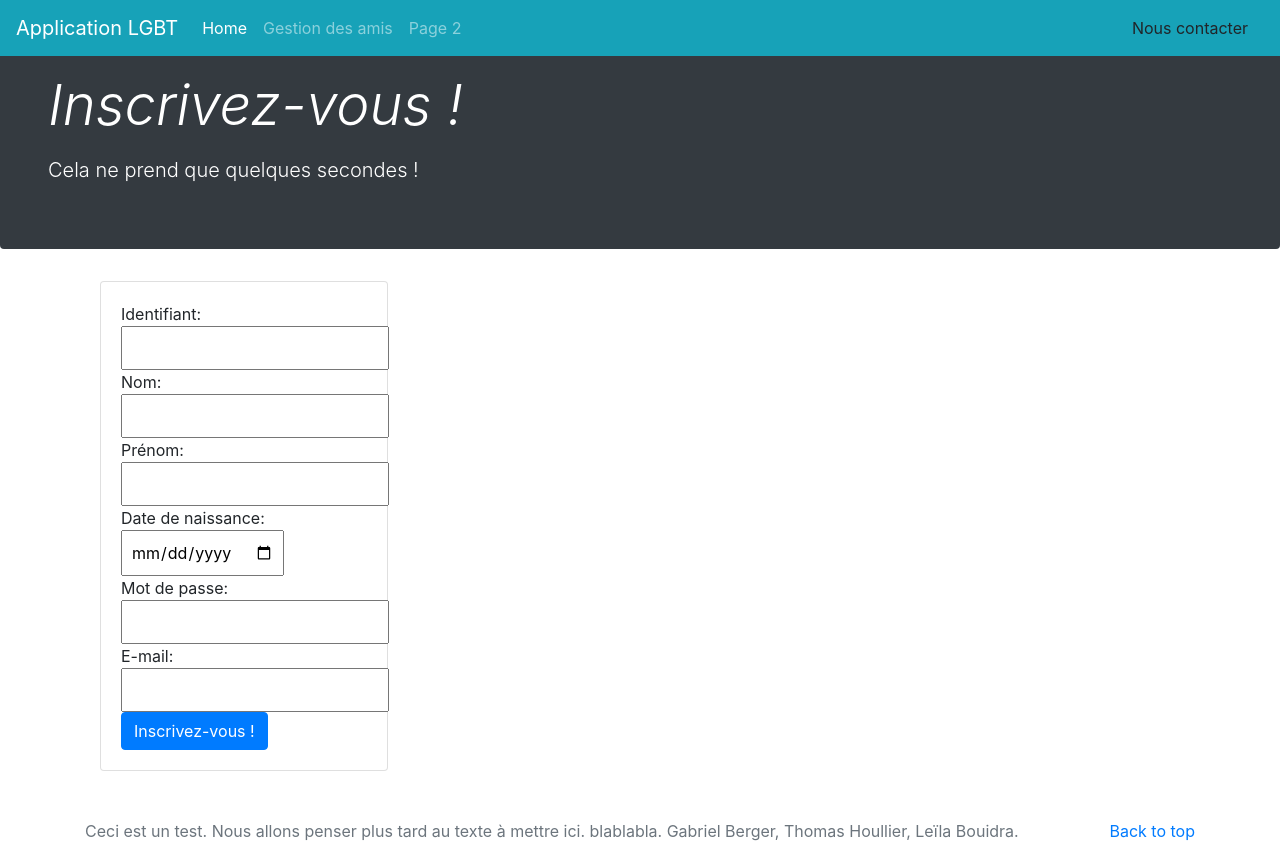
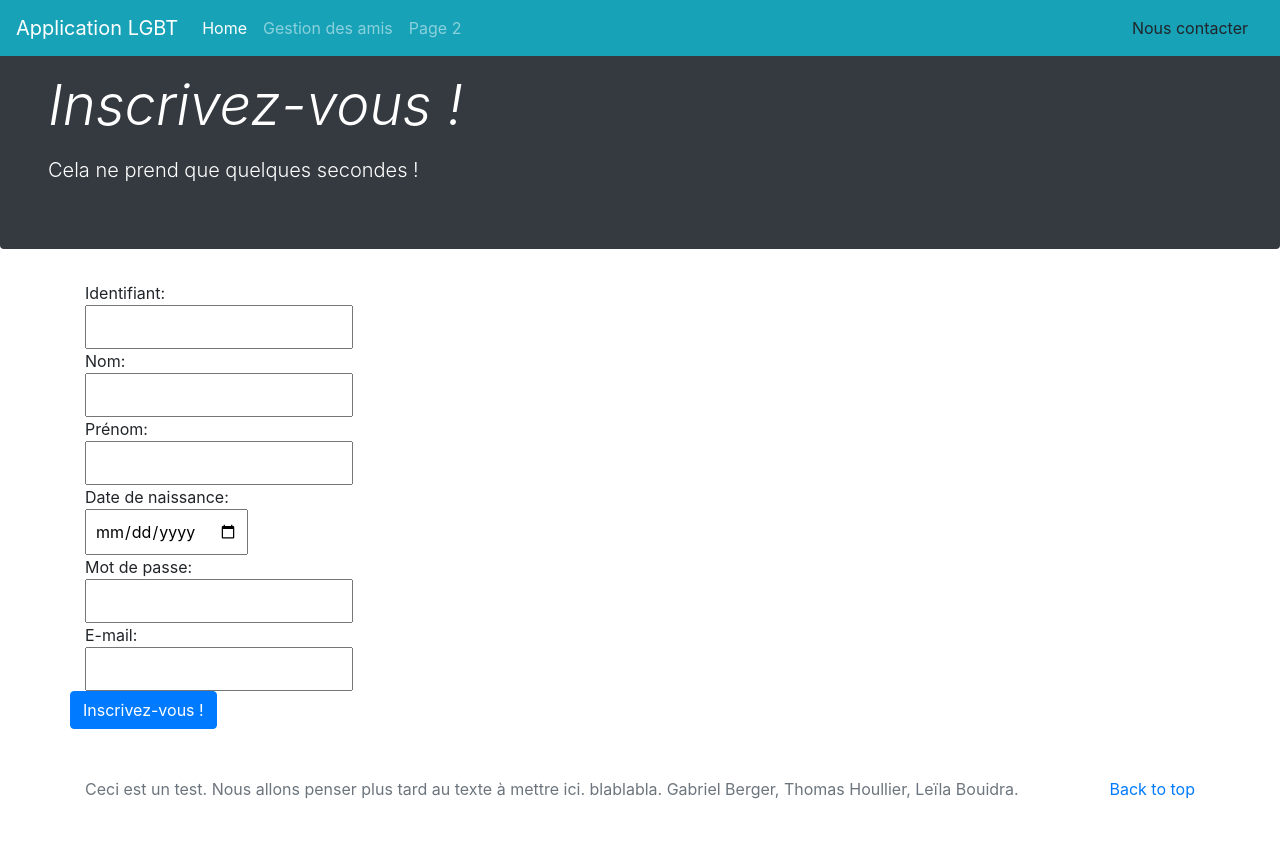
Before and after one commit to THoulier/Website, a PHP site: page /page_creation.php in a window 1280 px wide. After the commit the page ends 799 px from the top, so only its background shows below. Run offline with PHP 8.4, Linux system fonts and the light colour scheme.

Commit message:
Mise en page de creation.php

```diff
--- a/page_creation.php
+++ b/page_creation.php
@@ -51,14 +51,18 @@
      </div>
   </div>
 
-    <div class="container ">
-
+  <div class="container">
+    <form action="validation_creation.php" method="post">
+      <div class="row">
         <div class="col-sm ">
-          <div class="card" style="width: 18rem;">
-            <div class="card-body">
-            <form action="validation_creation.php" method="post">
-
-                Identifiant: <input type="text" name="username" class="p-2"/>
+          Identifiant:
+        </div>
+      </div>
+      <div class="row">
+        <div class="col-sm">
+          <input type="text" name="username" class="p-2"/>
+        </div>
+        <div class="col-sm ">
           <?php
           if (isset($_GET["id"])){
             if ($_GET["id"]==1) {
@@ -80,7 +84,18 @@
             }
           }
           ?>
-                Nom: <input type="text" name="nom" class="p-2"/>
+        </div>
+      </div>
+      <div class="row">
+        <div class="col-sm ">
+          Nom:
+        </div>
+      </div>
+      <div class="row">
+        <div class="col-sm">
+          <input type="text" name="nom" class="p-2"/>
+        </div>
+        <div class="col-sm ">
         <?php
           if (isset($_GET["nom"])) {
             echo '<div class="alert alert-danger" role="alert">';
@@ -88,7 +103,18 @@
             echo "</div>";
           }
         ?>
-                Prénom: <input type="text" name="prenom" class="p-2"/>
+        </div>
+      </div>
+      <div class="row">
+        <div class="col-sm ">
+          Prénom:
+        </div>
+      </div>
+      <div class="row">
+        <div class="col-sm">
+          <input type="text" name="prenom" class="p-2"/>
+        </div>
+        <div class="col-sm">
           <?php
             if (isset($_GET["prenom"])) {
               echo '<div class="alert alert-danger" role="alert">';
@@ -96,7 +122,18 @@
               echo "</div>";
             }
           ?>
-                Date de naissance: <input type="date" name="date" class="p-2"/> </br>
+        </div>
+      </div>
+      <div class="row">
+        <div class="col-sm ">
+          Date de naissance:
+        </div>
+      </div>
+      <div class="row">
+        <div class="col-sm">
+          <input type="date" name="date" class="p-2"/> </br>
+        </div>
+        <div class="col-sm">
           <?php
             if (isset($_GET["date"])) {
               echo '<div class="alert alert-danger" role="alert">';
@@ -104,7 +141,18 @@
               echo "</div>";
             }
           ?>
-                Mot de passe: <input type="password" name="password" class="p-2"/>
+        </div>
+      </div>
+      <div class="row">
+        <div class="col-sm ">
+          Mot de passe:
+        </div>
+      </div>
+      <div class="row">
+        <div class="col-sm">
+          <input type="password" name="password" class="p-2"/>
+        </div>
+        <div class="col-sm">
           <?php
             if (isset($_GET["pass"])) {
               echo '<div class="alert alert-danger" role="alert">';
@@ -112,7 +160,18 @@
               echo "</div>";
             }
           ?>
-                E-mail: <input type="email" name="mail" class="p-2"/>
+        </div>
+      </div>
+      <div class="row">
+        <div class="col-sm ">
+          E-mail:
+        </div>
+      </div>
+      <div class="row">
+        <div class="col-sm">
+          <input type="email" name="mail" class="p-2"/>
+        </div>
+        <div class="col-sm">
           <?php
             if (isset($_GET["mail"])) {
               if ($_GET["mail"]==1) {
@@ -126,15 +185,13 @@
               }
             }
           ?>
-
+        </div>
+      </div>
+      <div class ="row">
         <button type="submit" class="btn btn-primary">Inscrivez-vous !</button>
+      </div>
     </form>
   </div>
-          </div>
-        </div>
-    </div>
-
-
 
 </body>
 <footer class="text-muted">
```
Also changed, not shown: Amis.sql (deleted, +0 -82 lines), Utilisateur.sql (deleted, +0 -71 lines), 4 other files. Lines whose indentation alone changed are shown as unchanged.
